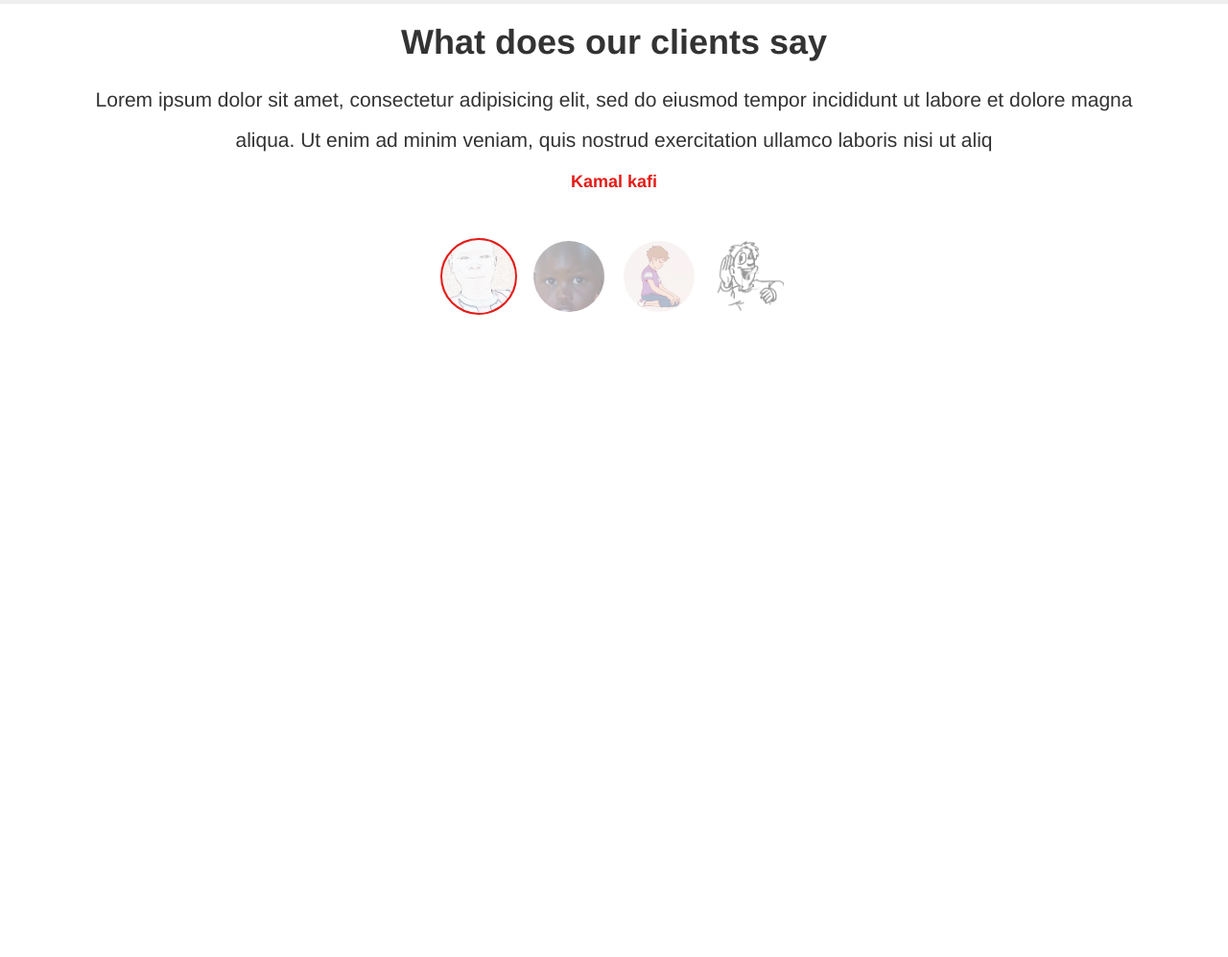
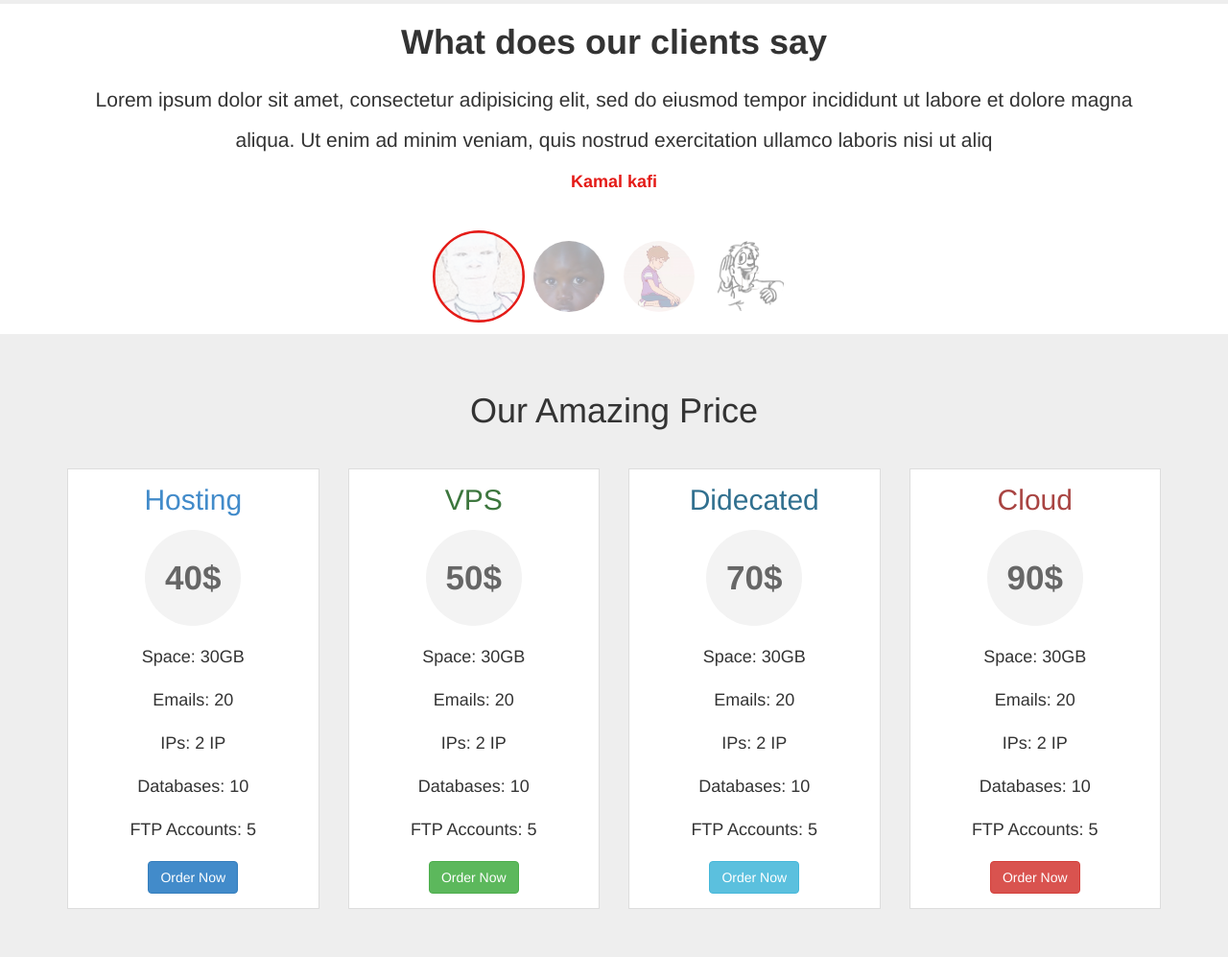
Before and after one commit to Kemo-Byte/bootstrap3, a PHP site: page / in a window 1280 px wide. Shown: the part 1159-2156 px from the top of the page at 96% size. Before the commit the page ends 1487 px from the top, so only its background shows below. Run offline with PHP 8.4, Linux system fonts and the light colour scheme.

Commit message:
Our Price Table and Testimonials Scale

```diff
--- a/css/style.css
+++ b/css/style.css
@@ -200,6 +200,8 @@ min-width: 200px;
 	-moz-transition: all 1s ease;
 	-o-transition: all 1s ease;
 	transition: all 1s ease;
+
+
 }
 
 .testimonials .carousel-indicators li.active {
@@ -208,6 +210,10 @@ min-width: 200px;
 	background-color: none;
 	opacity: 1;
 	border: 2px solid #E41B17;
+	-webkit-transform: scale(1.2,1.2);
+	-moz-transform: scale(1.2,1.2);
+	-o-transform: scale(1.2,1.2);
+	transform: scale(1.2,1.2);
 
 }
 
@@ -217,3 +223,57 @@ min-width: 200px;
 }
 
 /*End Testimonials*/
+
+/*Start Price Table*/
+.price_table {
+	background: #EEE;
+	padding-top: 40px;
+	padding-bottom: 40px;
+}
+.price_table h1{
+	margin-bottom: 40px;
+}
+
+.price_table .price_box {
+	background: #FFF;
+	padding: 10px;
+	border: 1px solid #DDD;
+	margin-bottom: 10px;
+}
+
+.price_table .price_box h2 {
+	margin: 5px 0 15px;
+}
+
+.price_table .price_box p {
+	font-size: 35px;
+	font-weight: bold;
+	color: #666;
+	width: 100px;
+	height: 100px;
+	background: #F3F3F3;
+	border-radius: 50%;
+	line-height: 100px;
+	-webkit-transition-duration: 0.7s;
+	-moz-transition-duration: 0.7s;
+	-o-transition-duration: 0.7s;
+	transition-duration: 0.7s;
+
+}
+.price_table .price_box:hover p{
+	-webkit-transform: scale(1.1,1.1) rotate(360deg);
+	-moz-transform: scale(1.1,1.1) rotate(360deg);
+	-o-transform: scale(1.1,1.1) rotate(360deg);
+	transform: scale(1.1,1.1) rotate(360deg);
+	border: 2px solid #DFDFDF;
+}
+
+.price_table .price_box ul {
+	line-height: 250%;
+	font-size: 18px;
+}
+
+.price_table .price_box a {
+	margin-bottom: 5px;
+}
+/*End Price Table*/
--- a/index.php
+++ b/index.php
@@ -217,9 +217,100 @@
 	</div>
 
 
+
 </section>
 
 <!-- End Testimonials Section -->
+
+
+<!-- Start Price Table Section -->
+
+<section class="price_table text-center">
+
+	<div class="container">
+		<h1> Our Amazing Price </h1>
+
+		<div class="row">
+
+			<div class="col-lg-3 col-sm-6 col-xs-12">
+				<div class="price_box">
+					<h2 class="text-primary">Hosting</h2>
+					<p class="center-block"> 40$ </p>
+
+					<ul class="list-unstyled">
+						<li>Space: 30GB</li>
+						<li>Emails: 20</li>
+						<li>IPs: 2 IP</li>
+						<li>Databases: 10</li>
+						<li>FTP Accounts: 5</li>
+					</ul>
+
+					<a href="#" class="btn btn-primary">Order Now</a>
+
+				</div>
+			</div>
+
+			<div class="col-lg-3 col-sm-6 col-xs-12">
+				<div class="price_box">
+					<h2 class="text-success">VPS</h2>
+					<p class="center-block"> 50$ </p>
+
+					<ul class="list-unstyled">
+						<li>Space: 30GB</li>
+						<li>Emails: 20</li>
+						<li>IPs: 2 IP</li>
+						<li>Databases: 10</li>
+						<li>FTP Accounts: 5</li>
+					</ul>
+
+					<a href="#" class="btn btn-success">Order Now</a>
+
+				</div>
+			</div>
+
+			<div class="col-lg-3 col-sm-6 col-xs-12">
+				<div class="price_box">
+					<h2 class="text-info">Didecated</h2>
+					<p class="center-block"> 70$ </p>
+
+					<ul class="list-unstyled">
+						<li>Space: 30GB</li>
+						<li>Emails: 20</li>
+						<li>IPs: 2 IP</li>
+						<li>Databases: 10</li>
+						<li>FTP Accounts: 5</li>
+					</ul>
+
+					<a href="#" class="btn btn-info">Order Now</a>
+
+				</div>
+			</div>
+
+			<div class="col-lg-3 col-sm-6 col-xs-12">
+				<div class="price_box">
+					<h2 class="text-danger">Cloud</h2>
+					<p class="center-block"> 90$ </p>
+
+					<ul class="list-unstyled">
+						<li>Space: 30GB</li>
+						<li>Emails: 20</li>
+						<li>IPs: 2 IP</li>
+						<li>Databases: 10</li>
+						<li>FTP Accounts: 5</li>
+					</ul>
+
+					<a href="#" class="btn btn-danger">Order Now</a>
+
+				</div>
+			</div>
+		</div>
+	</div>
+
+</section>
+
+
+<!-- End Price Table Section -->
+
 
 <!-- <br>
 <br>
```
